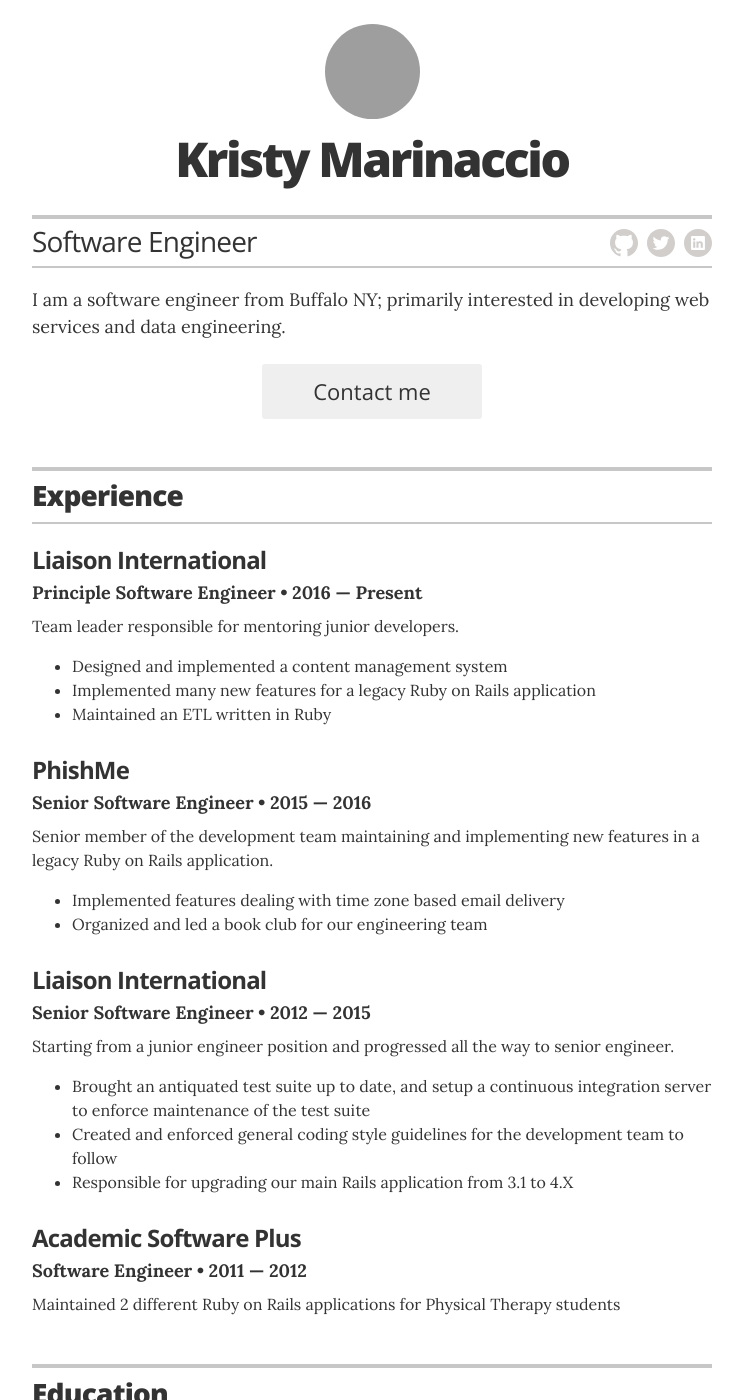
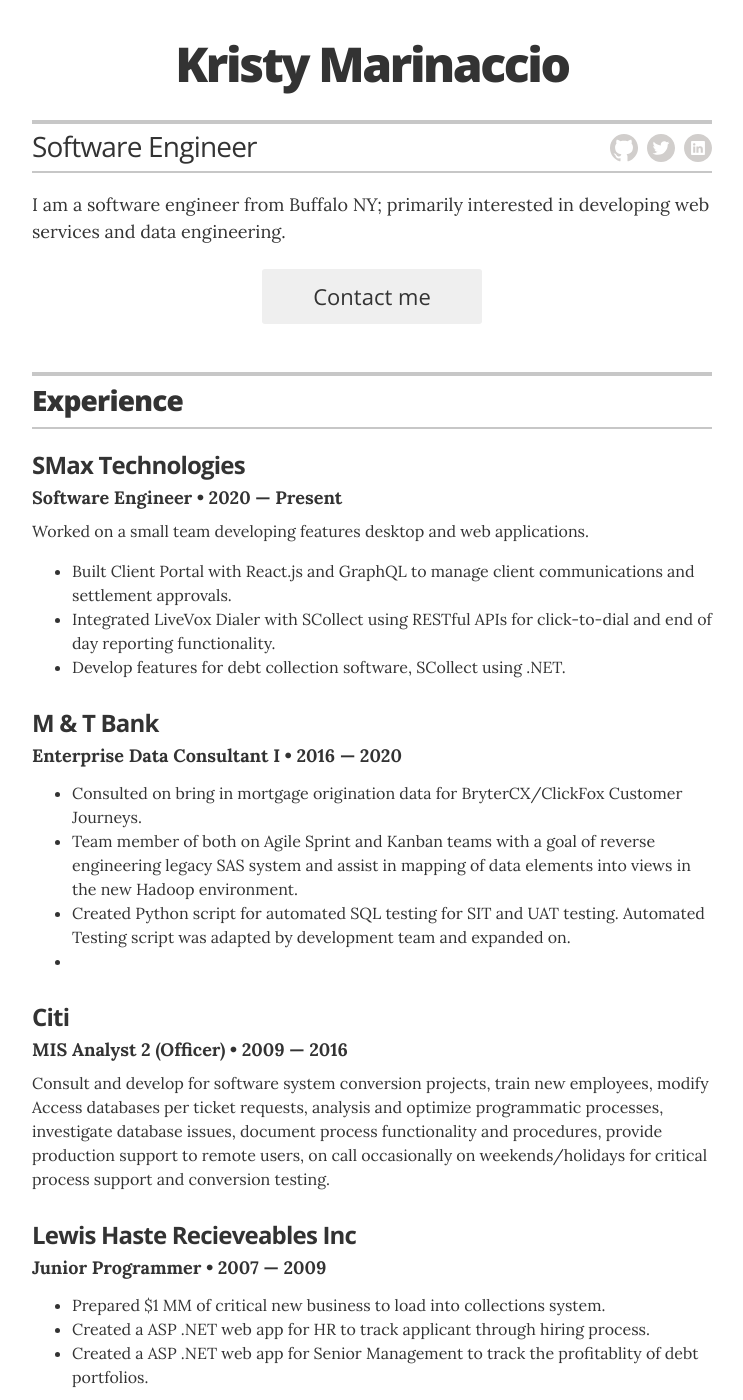
Before and after one commit to KLynnM315/klynnm315.github.io, a Jekyll site: the page built from index.html, in a window 1280 px wide and 1400 px high. Shown: the whole window, without its empty margins (268-1011 px from the left). Built offline with Jekyll 4.4.1, drawn with Linux system fonts in a browser that asks for light colours; grey boxes are pictures that could not be loaded.

Commit message:
updated experience data

```diff
--- a/_config.yml
+++ b/_config.yml
@@ -9,7 +9,7 @@
   style: compressed
 
 # Resume settings
-resume_avatar:                  "true"
+resume_avatar:                  "false"
 resume_name:                    "Kristy Marinaccio"
 resume_title:                   "Software Engineer"
 resume_contact_email:
--- a/_data/experience.yml
+++ b/_data/experience.yml
@@ -1,25 +1,24 @@
 # Jobs
-# Liaison International
-- company: Liaison International
-  position: Principle Software Engineer
-  duration: 2016 &mdash; Present
-  summary: Team leader responsible for mentoring junior developers.<ul class="resume-item-list"><li>Designed and implemented a content management system</li><li>Implemented many new features for a legacy Ruby on Rails application</li><li>Maintained an ETL written in Ruby</li></ul>
+# SMax Technologies
+- company: SMax Technologies
+  position: Software Engineer
+  duration: 2020 &mdash; Present
+  summary: Worked on a small team developing features desktop and web applications.<ul class="resume-item-list"><li>Built Client Portal with React.js and GraphQL to manage client communications and settlement approvals.</li><li>Integrated LiveVox Dialer with SCollect using RESTful APIs for click-to-dial and end of day reporting functionality.</li><li>Develop features for debt collection software, SCollect using .NET.</li></ul>
 
-# PhishMe
-- company: PhishMe
-  position: Senior Software Engineer
-  duration: 2015 &mdash; 2016
-  summary: Senior member of the development team maintaining and implementing new features in a legacy Ruby on Rails application.<ul class="resume-item-list"><li>Implemented features dealing with time zone based email delivery</li><li>Organized and led a book club for our engineering team</li></ul>
+# M &amp; T Bank
+- company: M &amp; T Bank
+  position: Enterprise Data Consultant I
+  duration: 2016 &mdash; 2020
+  summary: <ul class="resume-item-list"><li>Consulted on bring in mortgage origination data for BryterCX/ClickFox Customer Journeys.</li><li>Team member of both on Agile Sprint and Kanban teams with a goal of reverse engineering legacy SAS system and assist in mapping of data elements into views in the new Hadoop environment.</li><li>Created Python script for automated SQL testing for SIT and UAT testing.  Automated Testing script was adapted by development team and expanded on.</li><li></li></ul>
 
+# Citi
+- company: Citi
+  position: MIS Analyst 2 (Officer)
+  duration: 2009 &mdash; 2016
+  summary: Consult and develop for software system conversion projects, train new employees, modify Access databases per ticket requests, analysis and optimize programmatic processes, investigate database issues, document process functionality and procedures, provide production support to remote users, on call occasionally on weekends/holidays for critical process support and conversion testing.
 
-# Liaison International
-- company: Liaison International
-  position: Senior Software Engineer
-  duration: 2012 &mdash; 2015
-  summary: Starting from a junior engineer position and progressed all the way to senior engineer.<ul class="resume-item-list"><li>Brought an antiquated test suite up to date, and setup a continuous integration server to enforce maintenance of the test suite</li><li>Created and enforced general coding style guidelines for the development team to follow</li><li>Responsible for upgrading our main Rails application from 3.1 to 4.X</li></ul>
-
-# Academic Software Plus
-- company: Academic Software Plus
-  position: Software Engineer
-  duration: 2011 &mdash; 2012
-  summary: Maintained 2 different Ruby on Rails applications for Physical Therapy students
+  # Lhr Inc
+- company: Lewis Haste Recieveables Inc
+  position: Junior Programmer
+  duration: 2007 &mdash; 2009
+  summary: <ul class="resume-item-list"><li>Prepared $1 MM of critical new business to load into collections system.</li><li>Created a ASP .NET web app for HR to track applicant through hiring process.</li><li>Created a ASP .NET web app for Senior Management to track the profitablity of debt portfolios.</li></ul>
```
